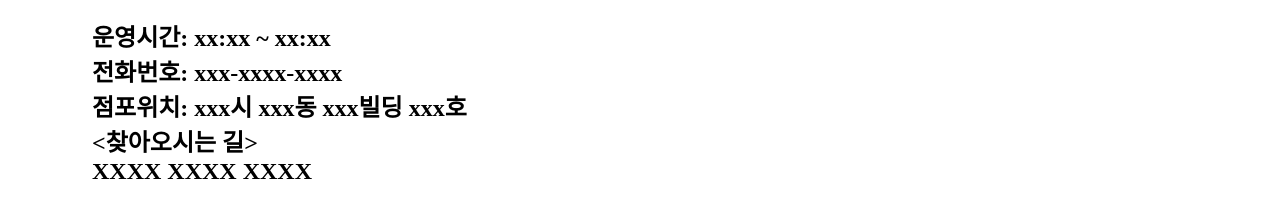
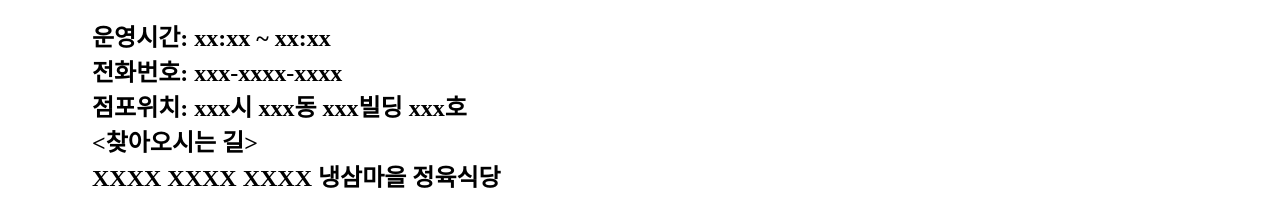
Before and after one commit to kpdj4588/my-first-site, a plain HTML site: page index.html in a window 1280 px wide. Shown: the part 1099-1303 px from the top of the page. Drawn offline with Linux system fonts and the light colour scheme.

Commit message:
Update index.html

```diff
--- a/index.html
+++ b/index.html
@@ -14,7 +14,7 @@
 
 
  <h1>&nbsp &nbsp &nbsp &nbsp &nbsp &nbsp<img src="./KakaoTalk_20221025_205402984.jpg" align="center", height="400px", width="400px", <h1> &nbsp &nbsp &nbsp &nbsp &nbsp &nbsp &nbsp &nbsp &nbsp <u>"<span style="color: #ff0000 ;">친절한</span> 식당이 되겠습니다. 감사합니다."</u></h1>
- <h2> &nbsp &nbsp &nbsp &nbsp &nbsp &nbsp &nbsp 운영시간: xx:xx ~ xx:xx <br> &nbsp &nbsp &nbsp &nbsp &nbsp &nbsp &nbsp 전화번호: xxx-xxxx-xxxx  <br> &nbsp &nbsp &nbsp &nbsp &nbsp &nbsp &nbsp 점포위치: xxx시 xxx동 xxx빌딩 xxx호 <br> &nbsp &nbsp &nbsp &nbsp &nbsp &nbsp &nbsp <찾아오시는 길> <br> &nbsp &nbsp &nbsp &nbsp &nbsp &nbsp &nbsp XXXX XXXX XXXX <a href = "https://naver.me/FdskocwZ"></h2>
+ <h2> &nbsp &nbsp &nbsp &nbsp &nbsp &nbsp &nbsp 운영시간: xx:xx ~ xx:xx <br> &nbsp &nbsp &nbsp &nbsp &nbsp &nbsp &nbsp 전화번호: xxx-xxxx-xxxx  <br> &nbsp &nbsp &nbsp &nbsp &nbsp &nbsp &nbsp 점포위치: xxx시 xxx동 xxx빌딩 xxx호 <br> &nbsp &nbsp &nbsp &nbsp &nbsp &nbsp &nbsp <찾아오시는 길> <br> &nbsp &nbsp &nbsp &nbsp &nbsp &nbsp &nbsp XXXX XXXX XXXX <a href = "https://naver.me/FdskocwZ"> <a> 냉삼마을 정육식당 </a> </h2>
   <h1>&nbsp &nbsp &nbsp &nbsp &nbsp &nbsp <u>"<span style="color: #ff0000 ;">맛있는</span> 한끼, 감사합니다."</u> &nbsp &nbsp &nbsp &nbsp &nbsp &nbsp &nbsp &nbsp <img src="./dan.jpg" align="center", height="400px", width="600px"> &nbsp &nbsp &nbsp &nbsp &nbsp &nbsp &nbsp &nbsp </h1>
 <br>
 
```
